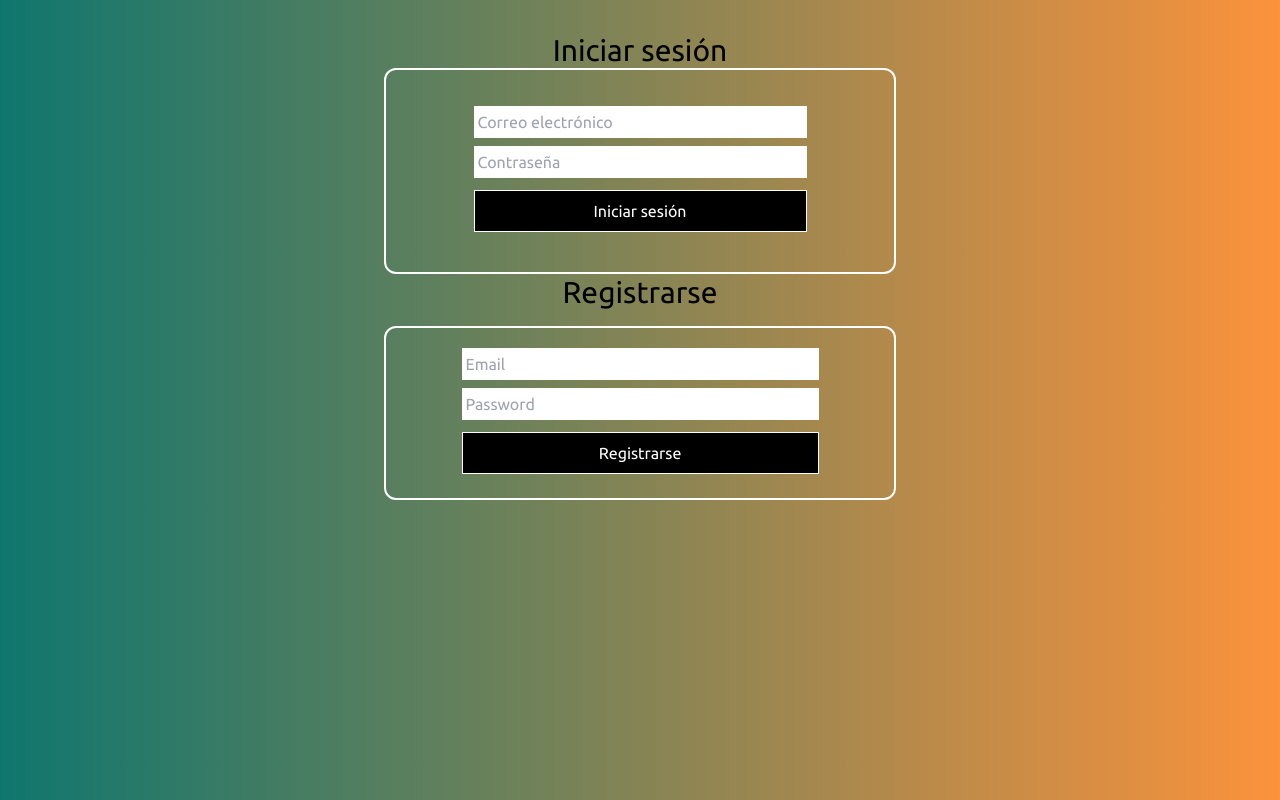
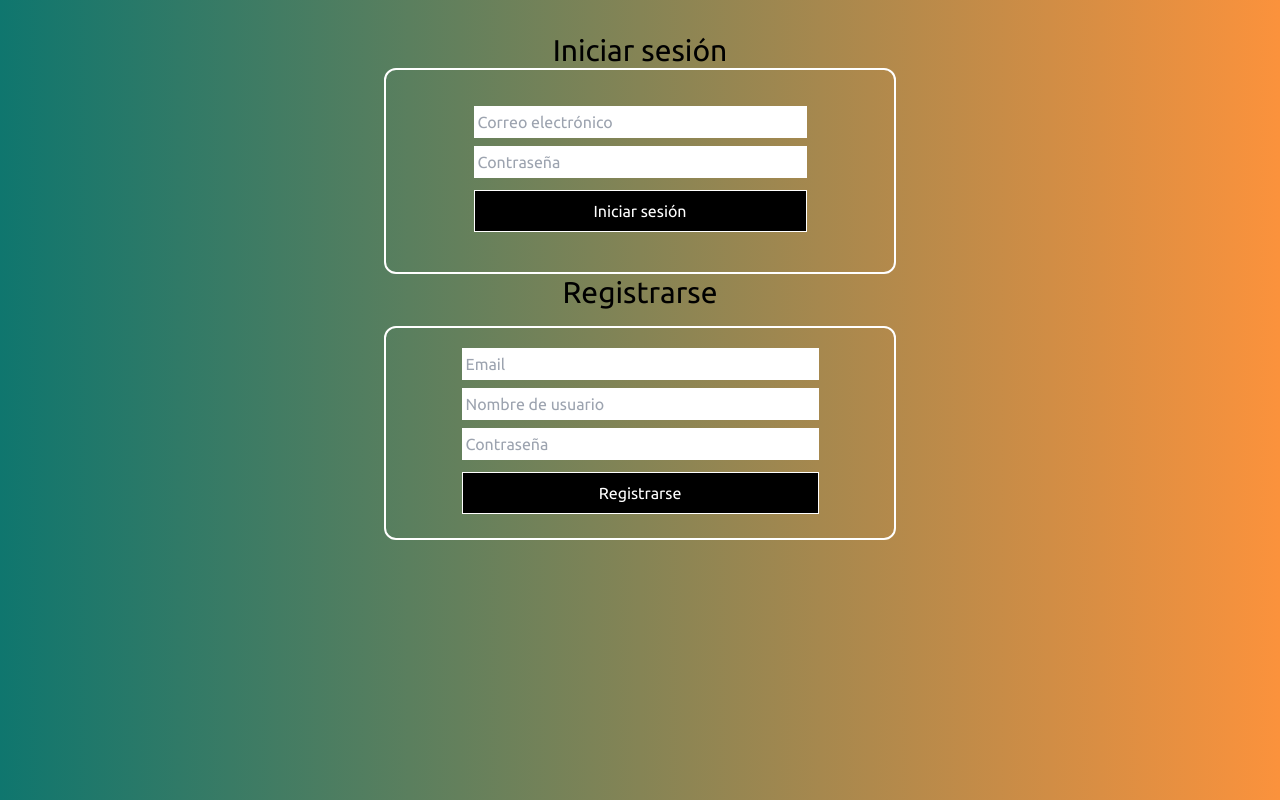
Before and after one commit to martinvruiz/hourcount, a React (Create React App) app: page / in a window 1280 px wide. Built offline with nearby package versions, Linux system fonts and the light colour scheme; no server answers.

Commit message:
added username form and title

```diff
--- a/src/components/Hour/Hour.jsx
+++ b/src/components/Hour/Hour.jsx
@@ -13,13 +13,13 @@ export const Hour = ({startDateTime, setStartDateTime, endDateTime, setEndDateTi
             <form className="w-full flex flex-col items-center justify-center" onSubmit={onSubmit}>
                 <label className="flex flex-col items-center w-full" htmlFor="">
                     <p className="py-1">Hora de Entrada:</p>
-                    <input type="datetime-local" value={startDateTime} onChange={(e)=> setStartDateTime(e.target.value)}/>
+                    <input className="p-1 rounded-md border-2 border-black" type="datetime-local" value={startDateTime} onChange={(e)=> setStartDateTime(e.target.value)}/>
                 </label>
                 <label className="flex flex-col items-center" htmlFor="">
                     <p className="py-1">Hora de Salida:</p>
-                    <input type="datetime-local" value={endDateTime} onChange={(e)=> setEndDateTime(e.target.value)}/>
+                    <input className="p-1 rounded-md border-2 border-black" type="datetime-local" value={endDateTime} onChange={(e)=> setEndDateTime(e.target.value)}/>
                 </label>
-                <button className="border border-white p-4 my-4 bg-black text-white rounded-lg" type="submit">Calcular</button>
+                <button className="border border-white p-4 my-4 bg-black text-white rounded-lg" type="submit">Calcular y guardar</button>
             </form>
         </div>
 
--- a/src/components/Navbar/Navbar.jsx
+++ b/src/components/Navbar/Navbar.jsx
@@ -9,9 +9,9 @@ export const Navbar = ({handleLogout})=>{
             <Link className="p-4" to="/">Hour Count</Link>
             <Link className="p-4" to="/hourqt">Cant. de horas</Link>
             <button onClick={handleLogout} className=" bg-black p-2 m-2 rounded text-white">
-        Cerrar Sesión
-      </button>
-      <ToastContainer position="top-center"/>
+                Cerrar Sesión
+            </button>
+            <ToastContainer position="top-center"/>
         </nav>
     </>
 }
--- a/src/components/SignUp/SignUp.jsx
+++ b/src/components/SignUp/SignUp.jsx
@@ -4,6 +4,7 @@ import supabase from '../../supabase/supabaseClient';
 export const SignUp = () => {
     const [email, setEmail] = useState('');
     const [password, setPassword] = useState('');
+    const [userName, setUserName] = useState('')
     const [error, setError] = useState(null);
     const [success, setSuccess] = useState(null);
 
@@ -14,6 +15,9 @@ export const SignUp = () => {
         const {  error } = await supabase.auth.signUp({
           email,
           password,
+          options: {
+            data: { display_name: userName },
+          },
         });
 
         if (error) {
@@ -37,8 +41,16 @@ export const SignUp = () => {
           className='w-3/4 m-1 p-1'
         />
         <input
+          type="name"
+          placeholder="Nombre de usuario"
+          value={userName}
+          onChange={(e) => setUserName(e.target.value)}
+          required
+          className='w-3/4 m-1 p-1'
+        />
+        <input
           type="password"
-          placeholder="Password"
+          placeholder="Contraseña"
           value={password}
           onChange={(e) => setPassword(e.target.value)}
           required
--- a/src/pages/Home.jsx
+++ b/src/pages/Home.jsx
@@ -1,13 +1,32 @@
 
 import { HourCounter } from "../components/HourCounter/HourCounter"
-
+import supabase from "../supabase/supabaseClient"
+import { useEffect, useState } from "react"
 
 export const Home = ()=>{
+    const [userName, setUserName] = useState("")
+
+    const getUserDisplayName = async () => {
+        const { data, error } = await supabase.auth.getUser();
+
+        if (error) {
+            console.error("Error obteniendo el usuario:", error);
+            return null;
+        }
+
+        const displayName = data?.user?.user_metadata?.display_name;
+        setUserName(displayName || "usuario")
+    };
+
+    useEffect(()=>{
+        getUserDisplayName()
+    },[])
 
     return <>
 
     <div className="flex flex-col items-center justify-center py-4">
-        <h3 className="py-4 text-xl lg:text-4xl">Ingresa tu horario</h3>
+        <h3 className="py-4 text-xl lg:text-4xl">Bienvenido, {userName}!</h3>
+        <h4 className="pb-3 text-lg lg:text-3xl">Ingresa tu horario</h4>
         <HourCounter/>
     </div>
 
```
